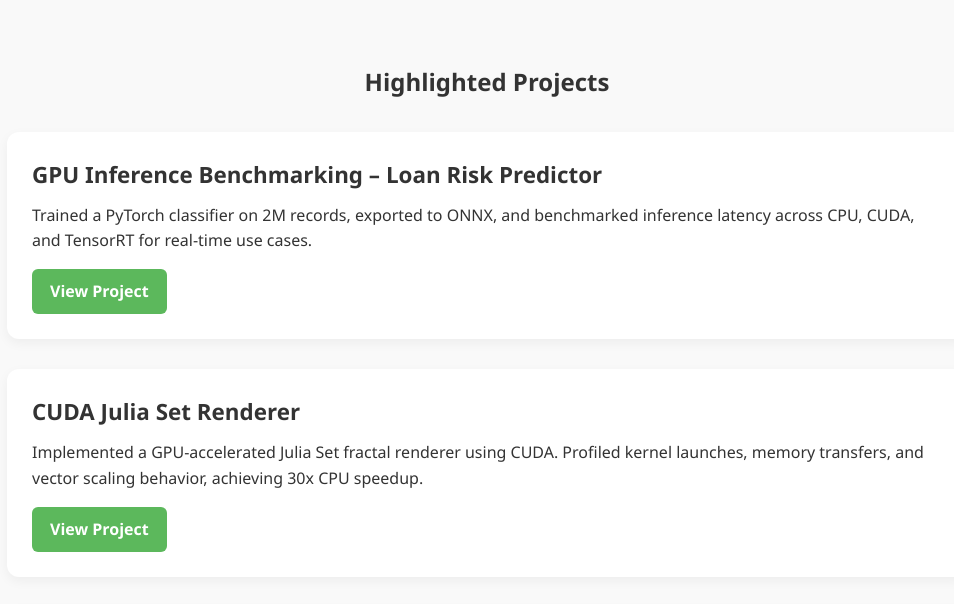
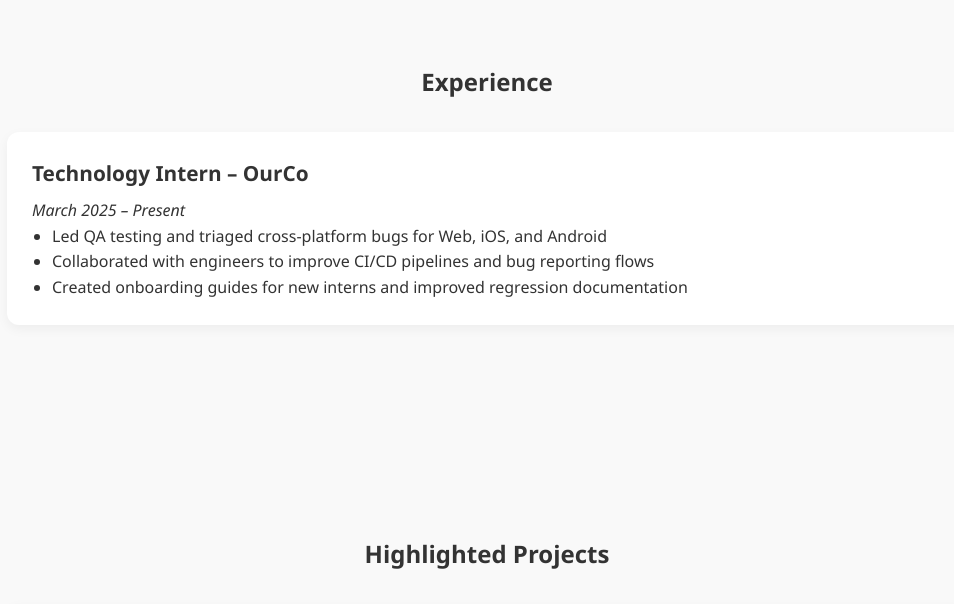
Before and after one commit to mariofoint/mariofoint.github.io, a plain HTML site: page index.html in a window 1280 px wide. Shown: the part 843-1447 px from the top of the page, without its empty margins (153-1107 px from the left). Drawn offline with Linux system fonts and the light colour scheme.

Commit message:
Update portfolio layout, projects, and styles for new deployment

```diff
--- a/index.html
+++ b/index.html
@@ -56,17 +56,31 @@
       </div>
     </section>
 
+    <section id="experience" class="experience">
+      <h2>Experience</h2>
+      <div class="experience-item">
+        <h3>Technology Intern – OurCo</h3>
+        <p><em>March 2025 – Present</em></p>
+        <ul>
+          <li>Led QA testing and triaged cross-platform bugs for Web, iOS, and Android</li>
+          <li>Collaborated with engineers to improve CI/CD pipelines and bug reporting flows</li>
+          <li>Created onboarding guides for new interns and improved regression documentation</li>
+        </ul>
+      </div>
+    </section>
     <!-- Projects -->
     <section id="projects" class="projects">
       <h2>Highlighted Projects</h2>
       <div class="project">
         <h3>GPU Inference Benchmarking – Loan Risk Predictor</h3>
         <p>Trained a PyTorch classifier on 2M records, exported to ONNX, and benchmarked inference latency across CPU, CUDA, and TensorRT for real-time use cases.</p>
+        <img src="assets/images/batch_scaling_plot.png" alt="Graph showing the data of the benchmarking" class="project-image" />
         <a href="https://github.com/mariofoint/loan-risk-gpu-vs-cpu" class="button">View Project</a>
       </div>
       <div class="project">
         <h3>CUDA Julia Set Renderer</h3>
         <p>Implemented a GPU-accelerated Julia Set fractal renderer using CUDA. Profiled kernel launches, memory transfers, and vector scaling behavior, achieving 30x CPU speedup.</p>
+        <img src="assets/images/julia.png" alt="julia image" class="project-image" />
         <a href="https://github.com/mariofoint/CS-351-computer-architecture/tree/main/Project-4" class="button">View Project</a>
       </div>
       <div class="project">
--- a/styles.css
+++ b/styles.css
@@ -215,3 +215,25 @@
   display: block;
   text-align: center;
 }
+.experience h2 {
+  text-align: center;
+  margin-bottom: 30px;
+}
+
+.experience-item {
+  background-color: white;
+  border-radius: 12px;
+  padding: 25px;
+  margin-bottom: 30px;
+  box-shadow: 0 4px 12px rgba(0, 0, 0, 0.05);
+}
+
+.experience-item h3 {
+  margin-bottom: 8px;
+  font-size: 1.3rem;
+}
+
+.experience-item ul {
+  padding-left: 20px;
+  list-style-type: disc;
+}
```
Also changed, not shown: assets/images/batch_scaling_plot.png (added), assets/images/julia.png (added).
